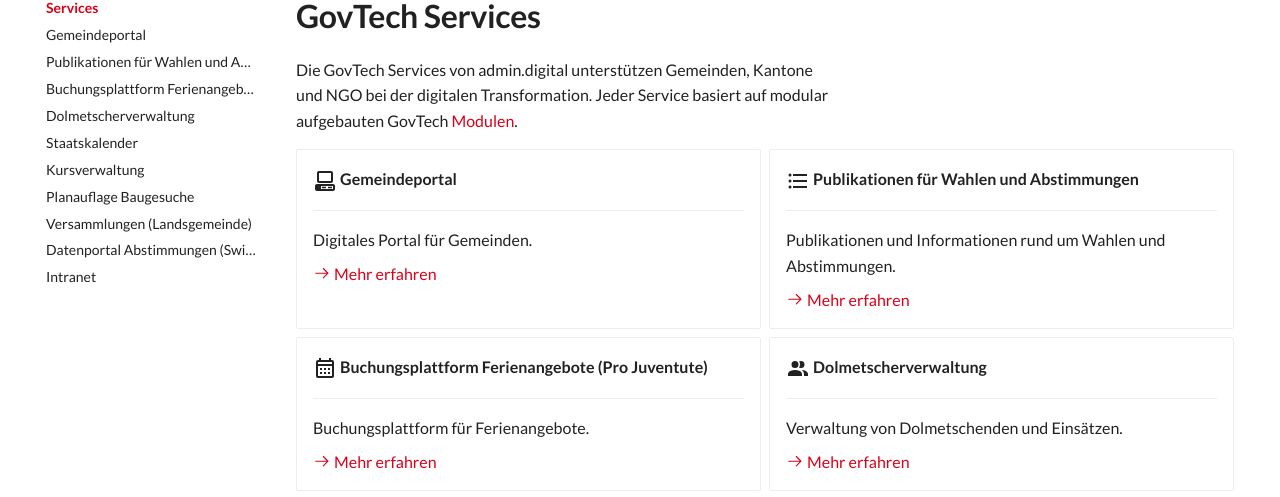
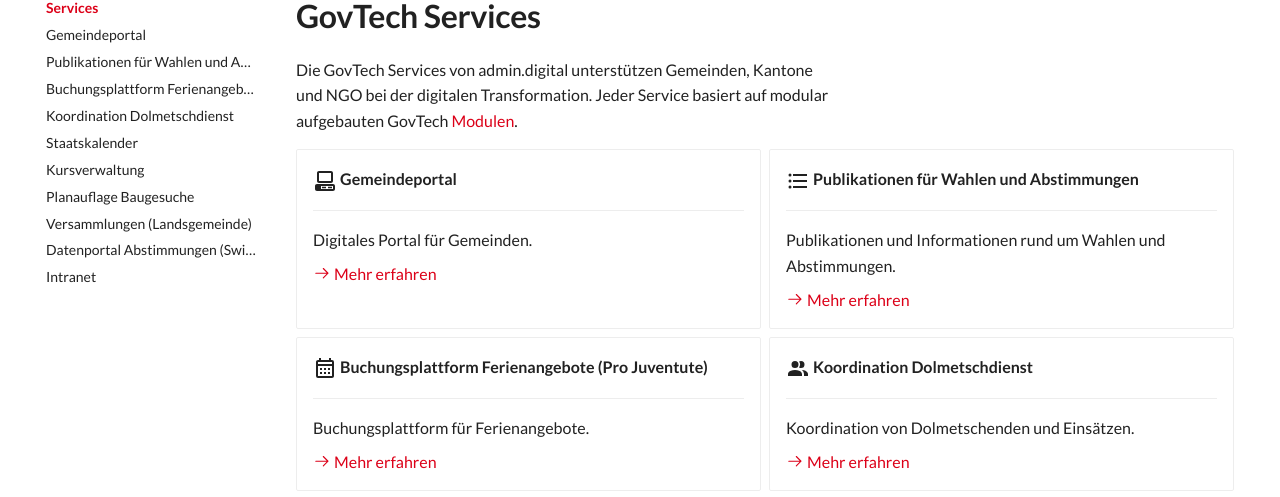
Before and after one commit to seantis/docs-admin-digital, an MkDocs documentation site: the page built from content/services/index.md, in a window 1280 px wide and 1384 px high. Shown: the part 167-664 px from the top of the window. Built offline with MkDocs 1.6.1 and Material for MkDocs 9.7.7, drawn with Linux system fonts in a browser that asks for light colours.

Commit message:
Bezeichnungen Services

```diff
--- a/content/services/index.md
+++ b/content/services/index.md
@@ -30,13 +30,13 @@
 
 	[:octicons-arrow-right-24: Mehr erfahren](/services/feriennet/)
 
--   :material-account-multiple:{ .lg .middle } **Dolmetscherverwaltung**
+-   :material-account-multiple:{ .lg .middle } **Koordination Dolmetschdienst**
 
 	---
 
-	Verwaltung von Dolmetschenden und Einsätzen.
+	Koordination von Dolmetschenden und Einsätzen.
 
-	[:octicons-arrow-right-24: Mehr erfahren](/services/dolmetscherverwaltung/)
+	[:octicons-arrow-right-24: Mehr erfahren](/services/dolmetschkoordination/)
 
 -   :material-calendar-outline:{ .lg .middle } **Staatskalender**
 
--- a/mkdocs.yml
+++ b/mkdocs.yml
@@ -82,7 +82,7 @@
       - Gemeindeportal: services/gemeindeportal/index.md
       - Publikationen für Wahlen und Abstimmungen: services/publikationen-wahlen-abstimmungen/index.md
       - Buchungsplattform Ferienangebote (Pro Juventute): services/feriennet/index.md
-      - Dolmetscherverwaltung: services/dolmetscherverwaltung/index.md
+      - Koordination Dolmetschdienst: services/dolmetschkoordination/index.md
       - Staatskalender: services/staatskalender/index.md
       - Kursverwaltung: services/kursverwaltung/index.md
       - Planauflage Baugesuche: services/planauflage-baugesuche/index.md
```
Also changed, not shown: content/services/dolmetscherverwaltung/index.md (deleted, +0 -8 lines), content/services/dolmetschkoordination/index.md (added, +8 -0 lines).
